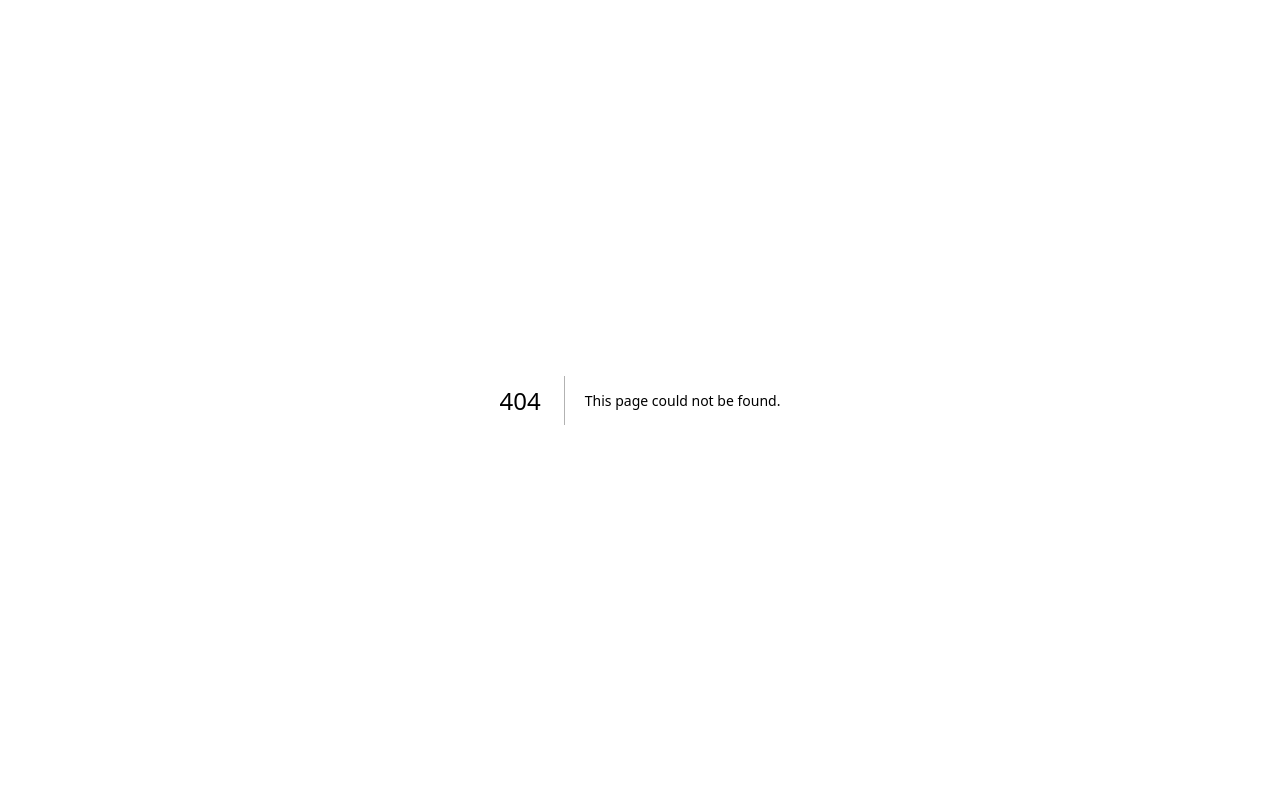
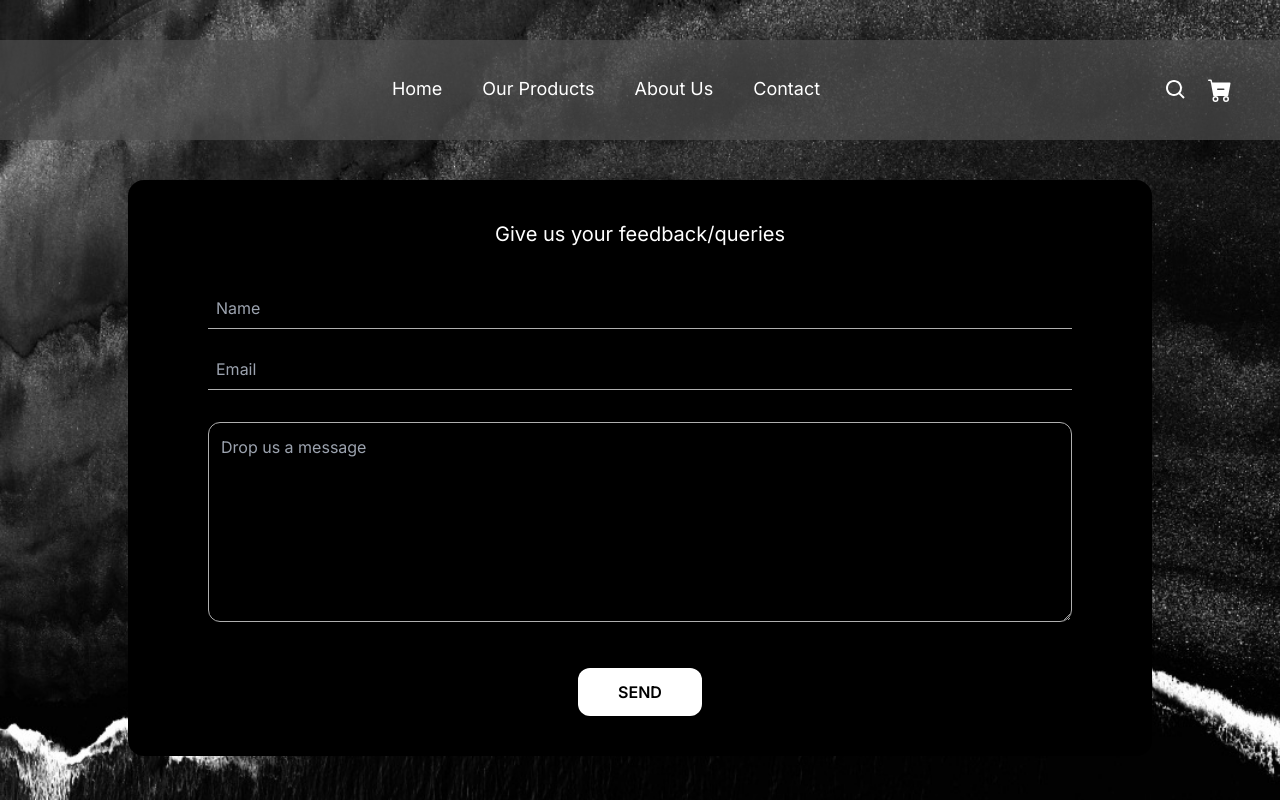
Before and after one commit to ShayanJamil519/ecommerce-rp-1, a Next.js app: page /contact in a window 1280 px wide. Before the commit this address had no page. Built offline with nearby package versions, Linux system fonts and the light colour scheme.

Commit message:
Contact Page Done

```diff
--- /dev/null
+++ b/src/app/contact/page.jsx
@@ -0,0 +1,50 @@
+import Header from "@/components/shared/Header";
+import React from "react";
+
+const page = () => {
+  return (
+    <div
+      style={{
+        background: "url(./assets/Home/news__bg.jpeg) center center/cover",
+      }}
+      className="py-10 min-h-screen"
+    >
+      <Header />
+
+      {/* Fomr */}
+      <form className="w-[80%] mx-auto  mt-10 bg-[#000] py-10 px-20 rounded-2xl">
+        <h1 className="text-[#fff] text-xl text-center mb-10">
+          Give us your feedback/queries
+        </h1>
+
+        <input
+          required
+          type="text"
+          placeholder="Name"
+          className="text-[#fff] bg-transparent py-2 px-2 border-b-[1px] border-[#afafaf]  mb-5 w-full focus:outline-none focus:border-[#fff]"
+        />
+
+        <input
+          required
+          type="email"
+          placeholder="Email"
+          className="text-[#fff] py-2 px-2 bg-transparent border-b-[1px] mb-8 w-full focus:outline-none border-[#afafaf]  focus:border-[#fff]"
+        />
+
+        <textarea
+          required
+          placeholder="Drop us a message"
+          className="min-h-[200px] text-[#fff] py-3 px-3 rounded-xl border-[1px] border-[#afafaf]  focus:border-[#fff] bg-transparent  w-full focus:outline-none"
+        ></textarea>
+
+        <div className="text-center mt-10">
+          <button className="border-none text-[#000] px-10 py-3 font-semibold rounded-xl  uppercase bg-[#fff]">
+            Send
+          </button>
+        </div>
+      </form>
+    </div>
+  );
+};
+
+export default page;
```
